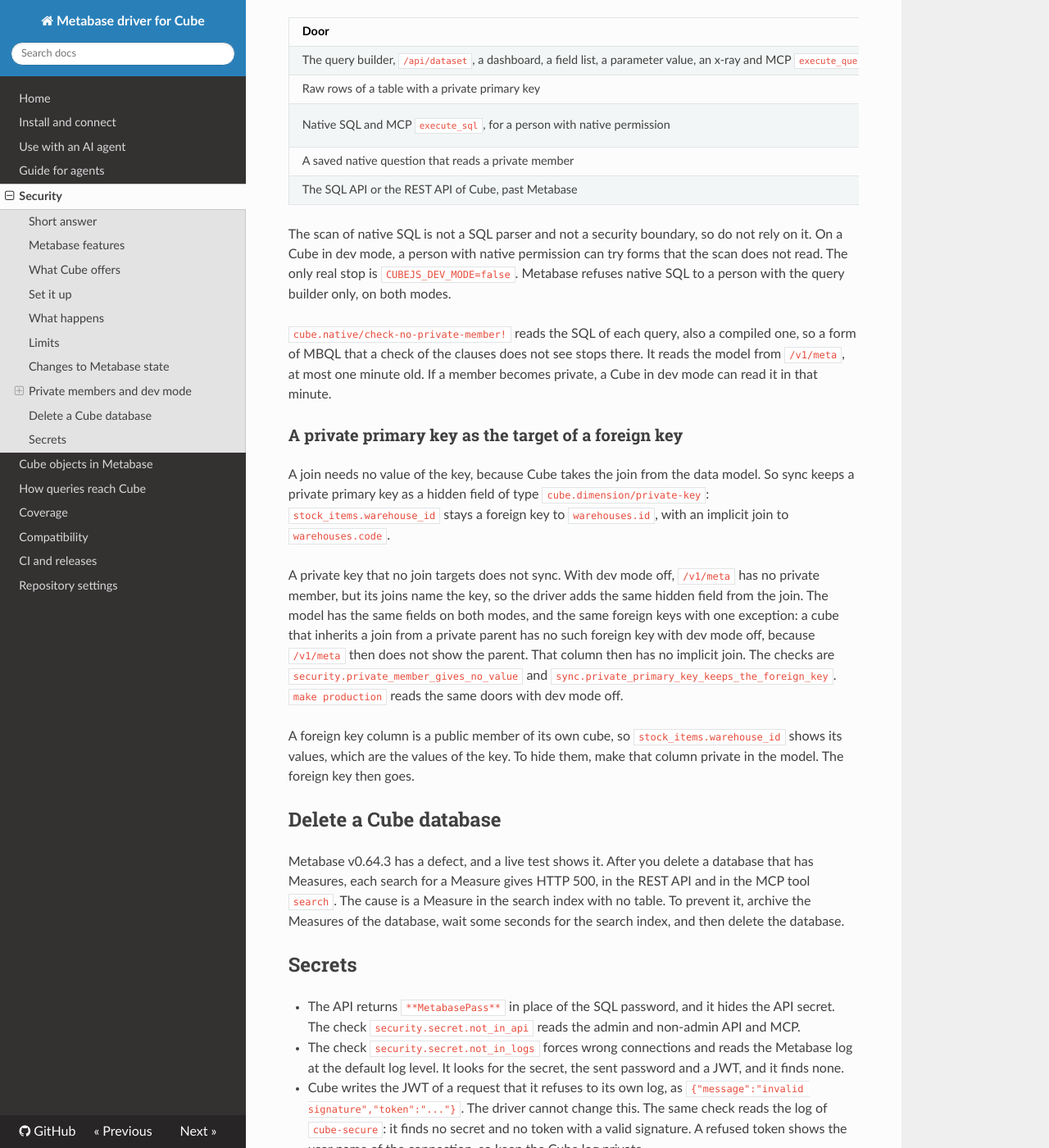
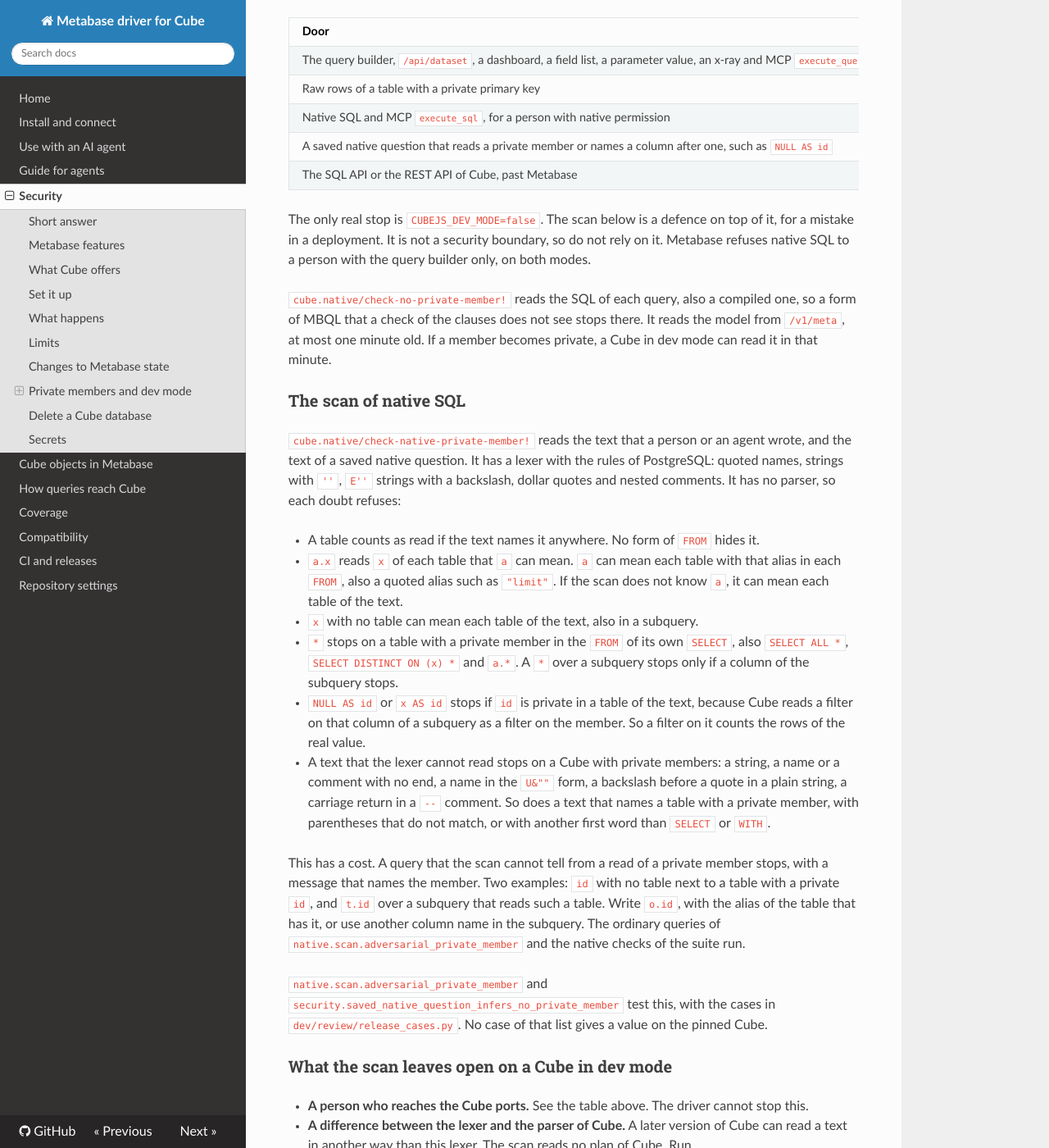
Before and after one commit to andrewkomkov/metabase-cube-driver, an MkDocs documentation site: the page built from docs/security.md, in a window 1280 px wide and 1400 px high, scrolled down 2851 px. Shown: the whole window at 82% size. Built offline with MkDocs 1.6.1, drawn with Linux system fonts in a browser that asks for light colours; nearby versions of some CDN libraries; some of the changed text lies outside the part shown.

```diff
--- a/docs/security.md
+++ b/docs/security.md
@@ -72,13 +72,35 @@
 | --- | --- | --- |
 | The query builder, `/api/dataset`, a dashboard, a field list, a parameter value, an x-ray and MCP `execute_query`: by field id, by name in each clause and each stage | No. Cube has no such member, and the driver stops the name of a key first. | No. The driver stops it. |
 | Raw rows of a table with a private primary key | No. | No. The column is `NULL`. A later stage, a model or a saved question shows that `NULL`, and it cannot filter, group, sort or aggregate on it, because Cube would read a filter there as a filter on the member. |
-| Native SQL and MCP `execute_sql`, for a person with native permission | No. Cube answers `not found`. | The driver scans the text and stops it, with a clear message. The scan knows a private member by its name in a table of the query, it stops `SELECT *` on a table with a private member, and it stops a hidden cube. |
-| A saved native question that reads a private member | No. | The same scan stops it, also as the source of a query builder question. |
+| Native SQL and MCP `execute_sql`, for a person with native permission | No. Cube answers `not found`. | The driver scans the text and stops it, with a clear message. See [The scan of native SQL](#the-scan-of-native-sql). |
+| A saved native question that reads a private member or names a column after one, such as `NULL AS id` | No. | The same scan stops it, also as the source of a query builder question. So a person with the query builder only cannot use it to read or to infer a value. |
 | The SQL API or the REST API of Cube, past Metabase | No. | **Yes.** Each client that reaches the port reads each member. The driver cannot stop this. |
 
-The scan of native SQL is not a SQL parser and not a security boundary, so do not rely on it. On a Cube in dev mode, a person with native permission can try forms that the scan does not read. The only real stop is `CUBEJS_DEV_MODE=false`. Metabase refuses native SQL to a person with the query builder only, on both modes.
+The only real stop is `CUBEJS_DEV_MODE=false`. The scan below is a defence on top of it, for a mistake in a deployment. It is not a security boundary, so do not rely on it. Metabase refuses native SQL to a person with the query builder only, on both modes.
 
 `cube.native/check-no-private-member!` reads the SQL of each query, also a compiled one, so a form of MBQL that a check of the clauses does not see stops there. It reads the model from `/v1/meta`, at most one minute old. If a member becomes private, a Cube in dev mode can read it in that minute.
+
+### The scan of native SQL
+
+`cube.native/check-native-private-member!` reads the text that a person or an agent wrote, and the text of a saved native question. It has a lexer with the rules of PostgreSQL: quoted names, strings with `''`, `E''` strings with a backslash, dollar quotes and nested comments. It has no parser, so each doubt refuses:
+
+- A table counts as read if the text names it anywhere. No form of `FROM` hides it.
+- `a.x` reads `x` of each table that `a` can mean. `a` can mean each table with that alias in each `FROM`, also a quoted alias such as `"limit"`. If the scan does not know `a`, it can mean each table of the text.
+- `x` with no table can mean each table of the text, also in a subquery.
+- `*` stops on a table with a private member in the `FROM` of its own `SELECT`, also `SELECT ALL *`, `SELECT DISTINCT ON (x) *` and `a.*`. A `*` over a subquery stops only if a column of the subquery stops.
+- `NULL AS id` or `x AS id` stops if `id` is private in a table of the text, because Cube reads a filter on that column of a subquery as a filter on the member. So a filter on it counts the rows of the real value.
+- A text that the lexer cannot read stops on a Cube with private members: a string, a name or a comment with no end, a name in the `U&""` form, a backslash before a quote in a plain string, a carriage return in a `--` comment. So does a text that names a table with a private member, with parentheses that do not match, or with another first word than `SELECT` or `WITH`.
+
+This has a cost. A query that the scan cannot tell from a read of a private member stops, with a message that names the member. Two examples: `id` with no table next to a table with a private `id`, and `t.id` over a subquery that reads such a table. Write `o.id`, with the alias of the table that has it, or use another column name in the subquery. The ordinary queries of `native.scan.adversarial_private_member` and the native checks of the suite run.
+
+`native.scan.adversarial_private_member` and `security.saved_native_question_infers_no_private_member` test this, with the cases in `dev/review/release_cases.py`. No case of that list gives a value on the pinned Cube.
+
+### What the scan leaves open on a Cube in dev mode
+
+- **A person who reaches the Cube ports.** See the table above. The driver cannot stop this.
+- **A difference between the lexer and the parser of Cube.** A later version of Cube can read a text in another way than this lexer. The scan reads no plan of Cube. Run `native.scan.adversarial_private_member` on each new version of Cube.
+- **A public member that reads a private one in the model.** The value is public by the choice of the model, and the scan does not read the SQL of the model.
+- **A member that became private in the last minute.** See above.
 
 ### A private primary key as the target of a foreign key
 
```
Also changed, not shown: README.md (+6 -0 lines), docs/query-compilation.md (+10 -6 lines).
